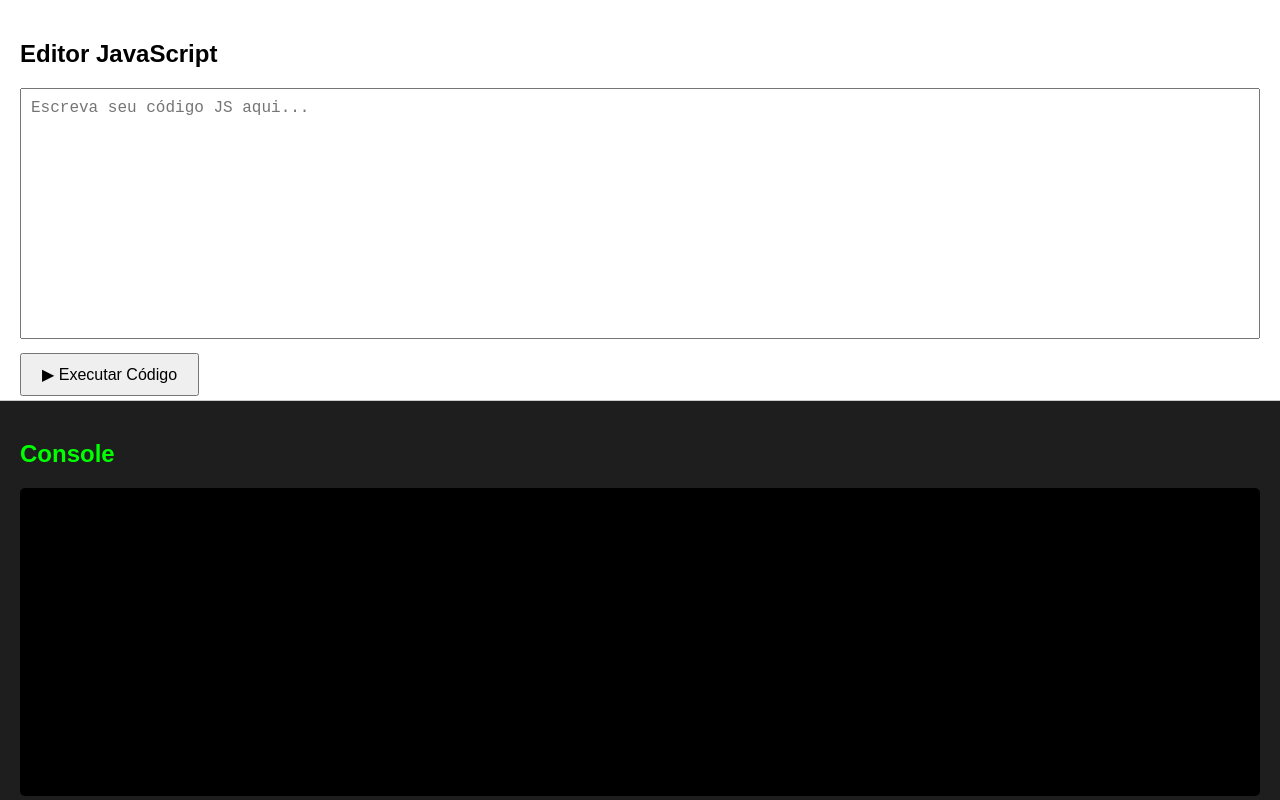
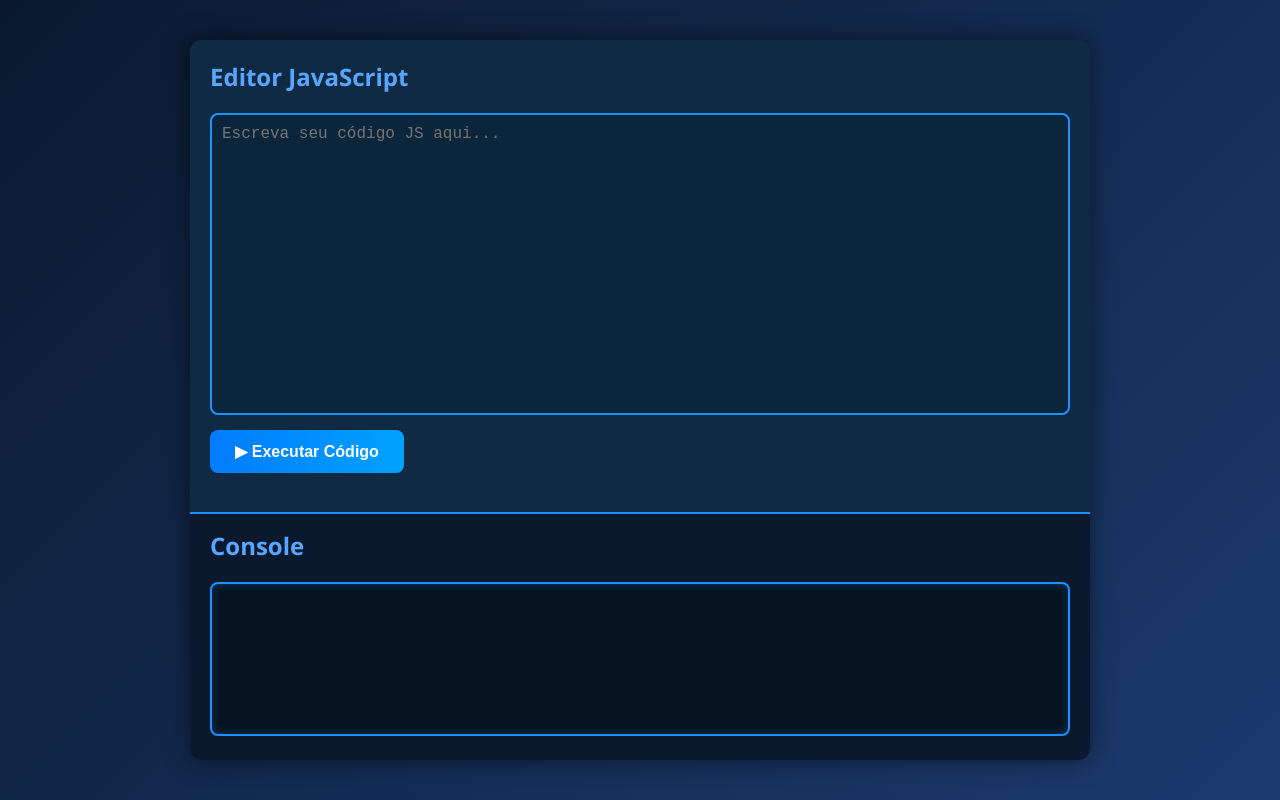
Before and after one commit to eng-pablo-tec/IDE_javascript, a plain HTML site: page index.html in a window 1280 px wide. Drawn offline with Linux system fonts and the light colour scheme.

Commit message:
Revamp style.css with new design and layout

```diff
--- a/style.css
+++ b/style.css
@@ -1,55 +1,122 @@
+/* ===== ESTILO GERAL ===== */
 body {
-  font-family: Arial, sans-serif;
+  font-family: "Segoe UI", Roboto, sans-serif;
   margin: 0;
   padding: 0;
-  background: #f4f4f4;
+  background: linear-gradient(135deg, #0a192f, #1b3b6f);
+  color: #fff;
+  height: 100vh;
+  display: flex;
+  justify-content: center;
+  align-items: center;
 }
 
 .container {
   display: flex;
-  flex-direction: column; /* muda de lado a lado para cima e abaixo */
-  height: 100vh;
+  flex-direction: column;
+  width: 90%;
+  max-width: 900px;
+  height: 90vh;
+  border-radius: 12px;
+  overflow: hidden;
+  box-shadow: 0 0 25px rgba(0, 0, 0, 0.5);
 }
 
+/* ===== EDITOR ===== */
 .editor-panel {
-  flex: 1;
-  background: #ffffff;
-  border-bottom: 1px solid #ccc;
+  flex: 2;
+  background: #102a43;
   padding: 20px;
   box-sizing: border-box;
+  border-bottom: 2px solid #1e90ff;
 }
 
-.console-panel {
-  flex: 1;
-  background: #1e1e1e;
-  color: #00ff00;
-  padding: 20px;
-  box-sizing: border-box;
-  overflow-y: auto;
+.editor-panel h2 {
+  margin-top: 0;
+  color: #58a6ff;
 }
 
 textarea {
   width: 100%;
   height: 70%;
+  background: #0b253a;
+  color: #dbe9ff;
+  border: 2px solid #1e90ff;
+  border-radius: 8px;
   font-family: monospace;
   font-size: 16px;
   padding: 10px;
   box-sizing: border-box;
   resize: none;
+  transition: all 0.2s ease;
 }
 
+textarea:focus {
+  outline: none;
+  border-color: #63b3ed;
+  background: #0a314f;
+}
+
+/* ===== BOTÃO ===== */
 button {
+  display: inline-block;
   margin-top: 10px;
-  padding: 10px 20px;
+  padding: 12px 25px;
   font-size: 16px;
+  font-weight: bold;
+  color: #fff;
+  background: linear-gradient(90deg, #007bff, #00a2ff);
+  border: none;
+  border-radius: 8px;
   cursor: pointer;
+  transition: 0.3s ease;
+}
+
+button:hover {
+  background: linear-gradient(90deg, #00a2ff, #007bff);
+  transform: scale(1.05);
+}
+
+/* ===== CONSOLE ===== */
+.console-panel {
+  flex: 1;
+  background: #0b192f;
+  color: #00d4ff;
+  padding: 15px 20px;
+  box-sizing: border-box;
+  overflow-y: auto;
+}
+
+.console-panel h2 {
+  margin-top: 0;
+  color: #58a6ff;
 }
 
 #console-output {
-  background: #000;
-  height: 80%;
+  background: #06121f;
+  border: 2px solid #1e90ff;
+  height: 60%;
   padding: 10px;
+  border-radius: 8px;
   white-space: pre-wrap;
   overflow-y: auto;
-  border-radius: 5px;
+  font-family: monospace;
+  color: #9be2ff;
+  box-shadow: inset 0 0 10px rgba(30, 144, 255, 0.3);
 }
+
+/* ===== RESPONSIVIDADE ===== */
+@media (max-width: 768px) {
+  .container {
+    width: 95%;
+    height: 95vh;
+  }
+
+  textarea {
+    height: 60%;
+  }
+
+  #console-output {
+    height: 50%;
+  }
+}
```
